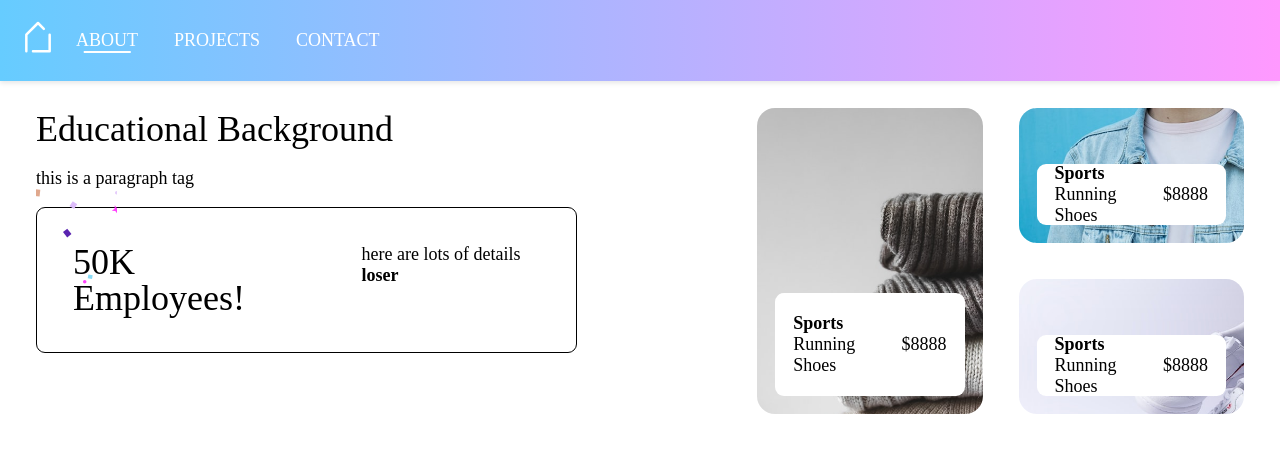
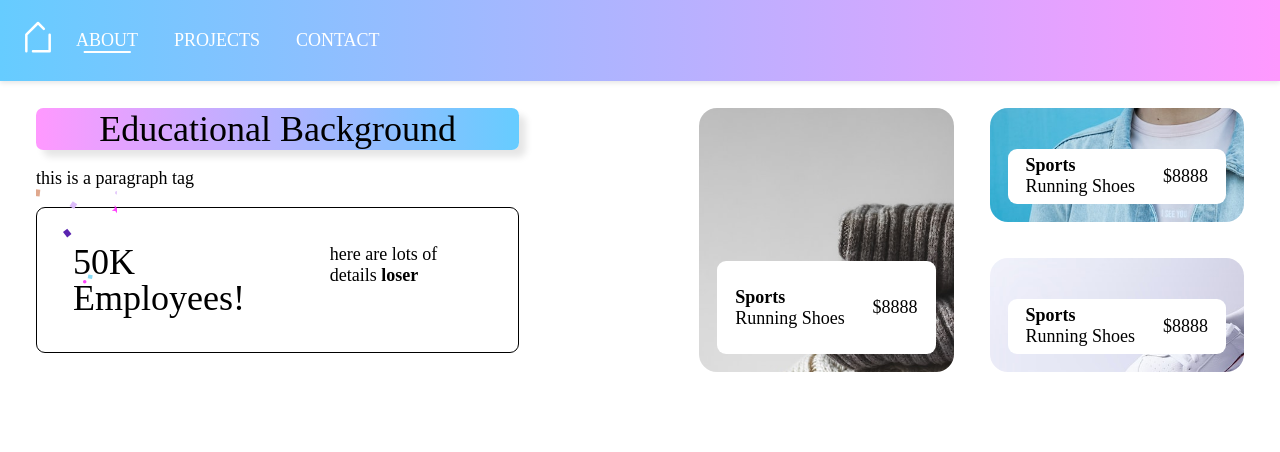
Before and after one commit to blakevd/blakevd-personal-website, a React (Create React App) app: page / in a window 1280 px wide. Shown: the top 452 px of the page. Built offline with nearby package versions, Linux system fonts and the light colour scheme.

Commit message:
fixing about page

```diff
--- a/src/App.css
+++ b/src/App.css
@@ -99,7 +99,7 @@ main {
 }
 
 .left-col {
-  width: 45%;
+  width: 40%;
 }
 
 .right-col {
@@ -113,41 +113,19 @@ h1 {
   margin: 0;
 }
 
-.subhead {
+.left-col h1 {
+  background: linear-gradient(to right, #ff99ff 0%, #66ccff 100%);
+  border-radius: 0.2em;
+  box-shadow: 7px 7px 7px rgba(0, 0, 0, 0.1);
+  text-align: center;
+}
+
+.edu-subhead {
   font-size: 1rem;
   font-weight: lighter;
 }
 
-.cta-buttons{
-  display: flex;
-  gap: 4em;
-  margin-bottom: 4rem;
-}
-
-.primary-cta {
-  background-color: bisque;
-  font-size: 1rem;
-  font-weight: bold;
-  color: black;
-  text-decoration: none;
-  border-radius: 1em;
-  padding: 1em 1.1em;
-}
-
-.second-cta {
-  font-size: 1rem;
-  font-weight: bold;
-  color: black;
-  text-decoration: none;
-  padding: 1em 1.5em;
-  align-items: center;
-}
-
-.second-cta svg {
-  width: 25px;
-}
-
-.news {
+.edu {
   display: flex;
   gap: 4em;
   padding: 2em;
@@ -157,7 +135,7 @@ h1 {
 
 }
 
-.news::before{
+.edu::before{
   position: absolute;
   content: "";
   background: url('./images/confetti.svg');
--- a/src/pages/About.tsx
+++ b/src/pages/About.tsx
@@ -5,9 +5,8 @@ const About = () => {
         <div className = "page-overlay about">
             <div className="left-col">
                 <h1>Educational Background</h1>
-                <p className="subhead">this is a paragraph tag</p>
-
-                <div className="news">
+                <p className="edu-subhead">this is a paragraph tag</p>
+                <div className="edu">
                     <p className="employees">50K Employees!</p>
                     <p className="details">here are lots of details <strong>loser</strong></p>
                 </div>
```
